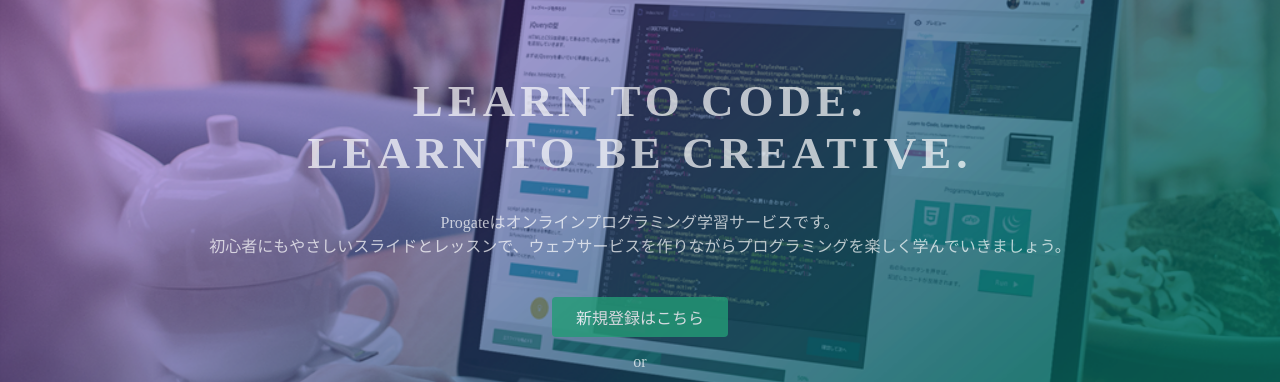
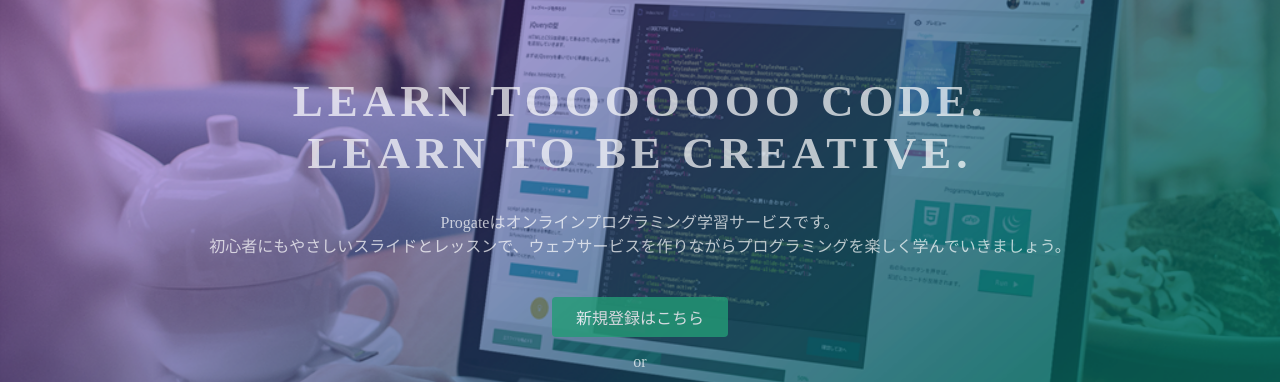
Before and after one commit to Aiida7923/aiida7923.dithub.io, a plain HTML site: page index.html in a window 1280 px wide. Shown: the part 135-517 px from the top of the page. Drawn offline with Linux system fonts and the light colour scheme.

Commit message:
Update index.html

```diff
--- a/index.html
+++ b/index.html
@@ -23,7 +23,7 @@
   </header>
   <div class="top-wrapper">
     <div class="container">
-      <h1>LEARN TO CODE.<br>LEARN TO BE CREATIVE.</h1>
+      <h1>LEARN TOOOOOOO CODE.<br>LEARN TO BE CREATIVE.</h1>
       <p>Progateはオンラインプログラミング学習サービスです。<br>初心者にもやさしいスライドとレッスンで、ウェブサービスを作りながらプログラミングを楽しく学んでいきましょう。</p>
       <div class="btn-wrapper">
         <a href="#" class="btn signup">新規登録はこちら</a>
```
